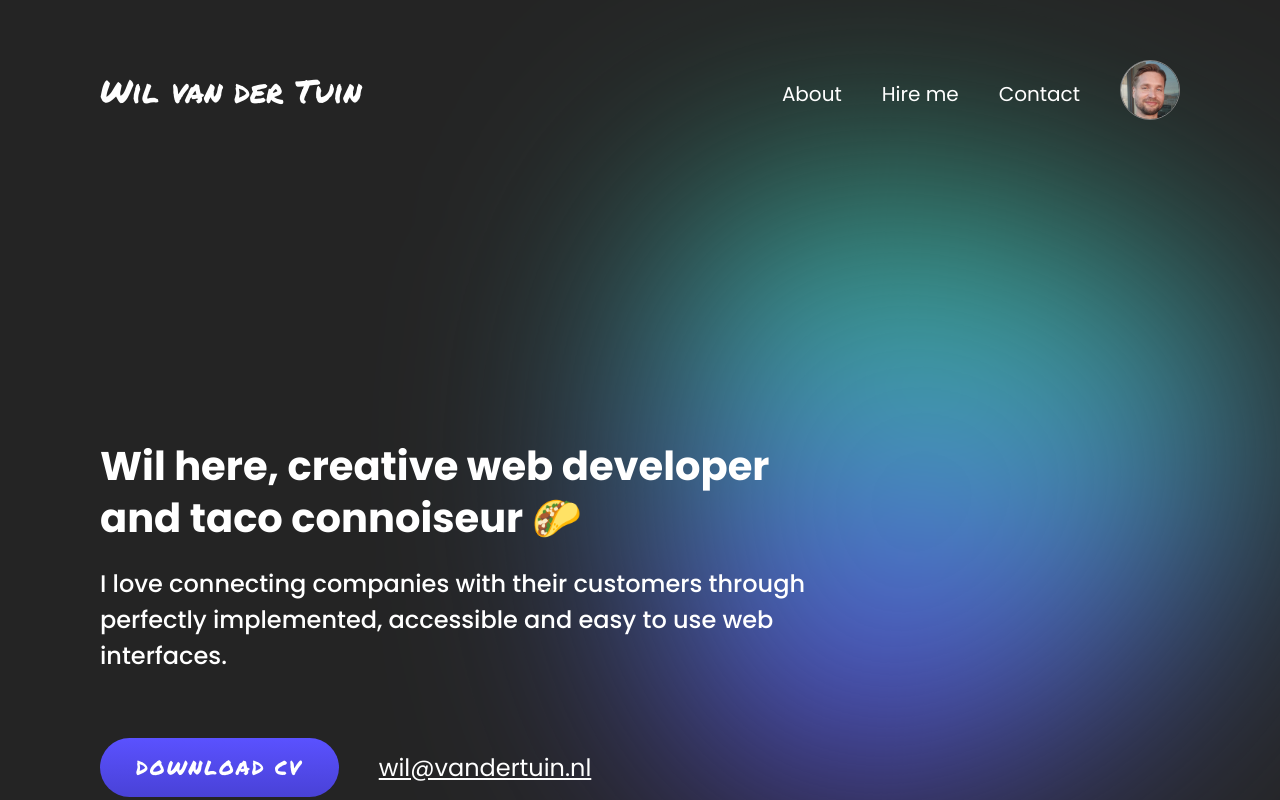
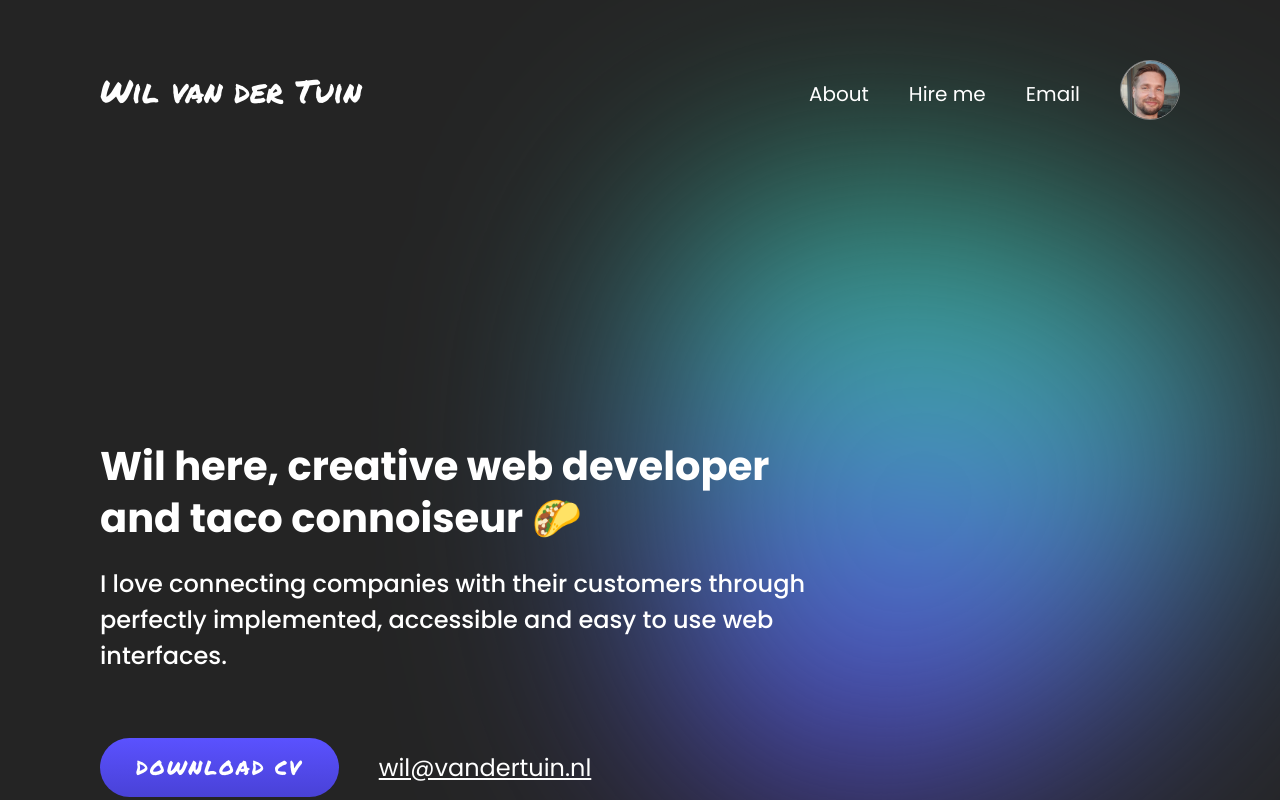
Before and after one commit to Jeromche/wil-portfolio-2022, a Vue app: page / in a window 1280 px wide. Shown: the top 800 px of the page. Built offline with nearby package versions, Linux system fonts and the light colour scheme.

Commit message:
Make email link.

```diff
--- a/src/components/PageHeader.vue
+++ b/src/components/PageHeader.vue
@@ -4,7 +4,7 @@
     <ul>
       <li><a href="#">About</a></li>
       <li><a href="#">Hire me</a></li>
-      <li><a href="#">Contact</a></li>
+      <li><a href="mailto:wil@vandertuin.nl">Email</a></li>
     </ul>
     <div class="avatar">
       <figure>
```
